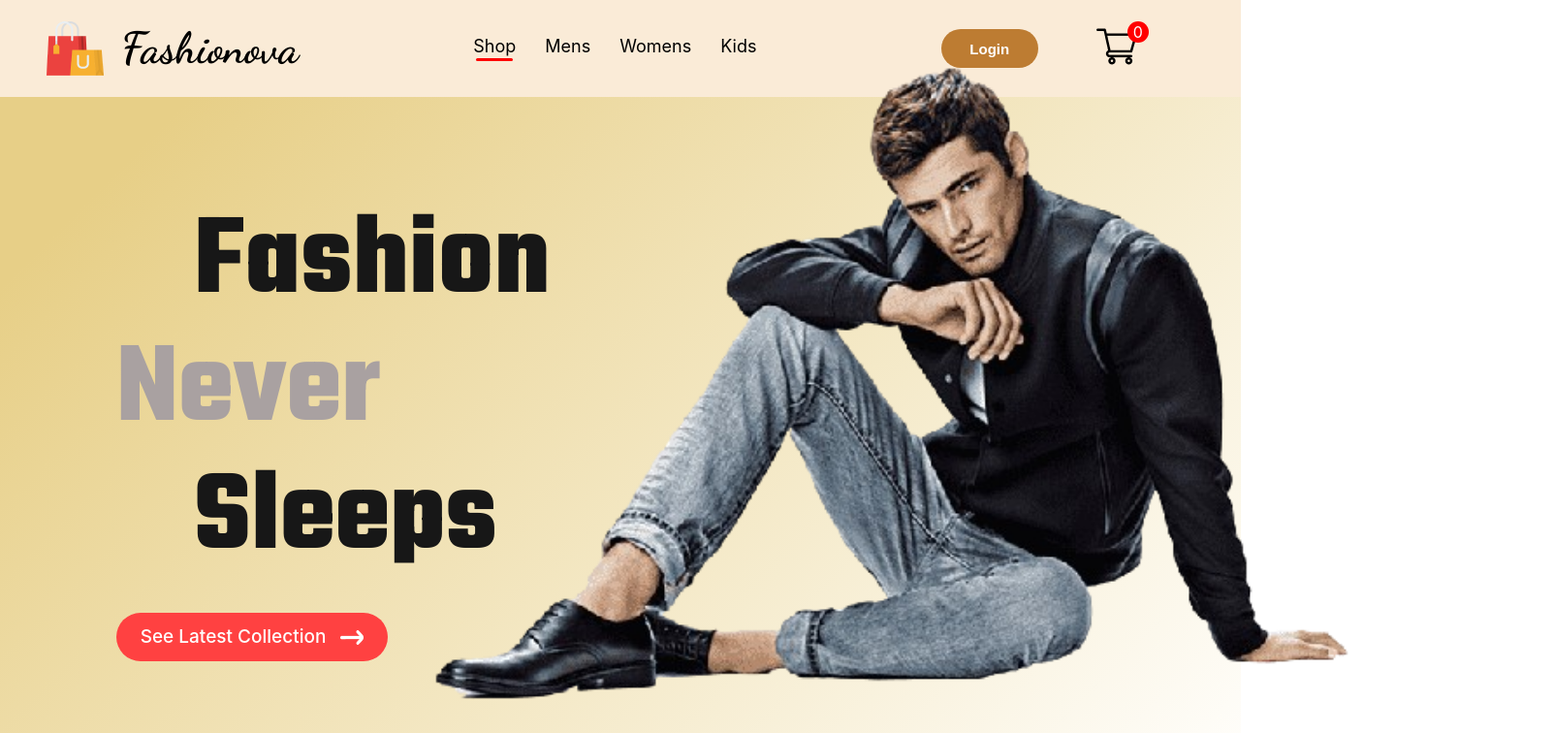
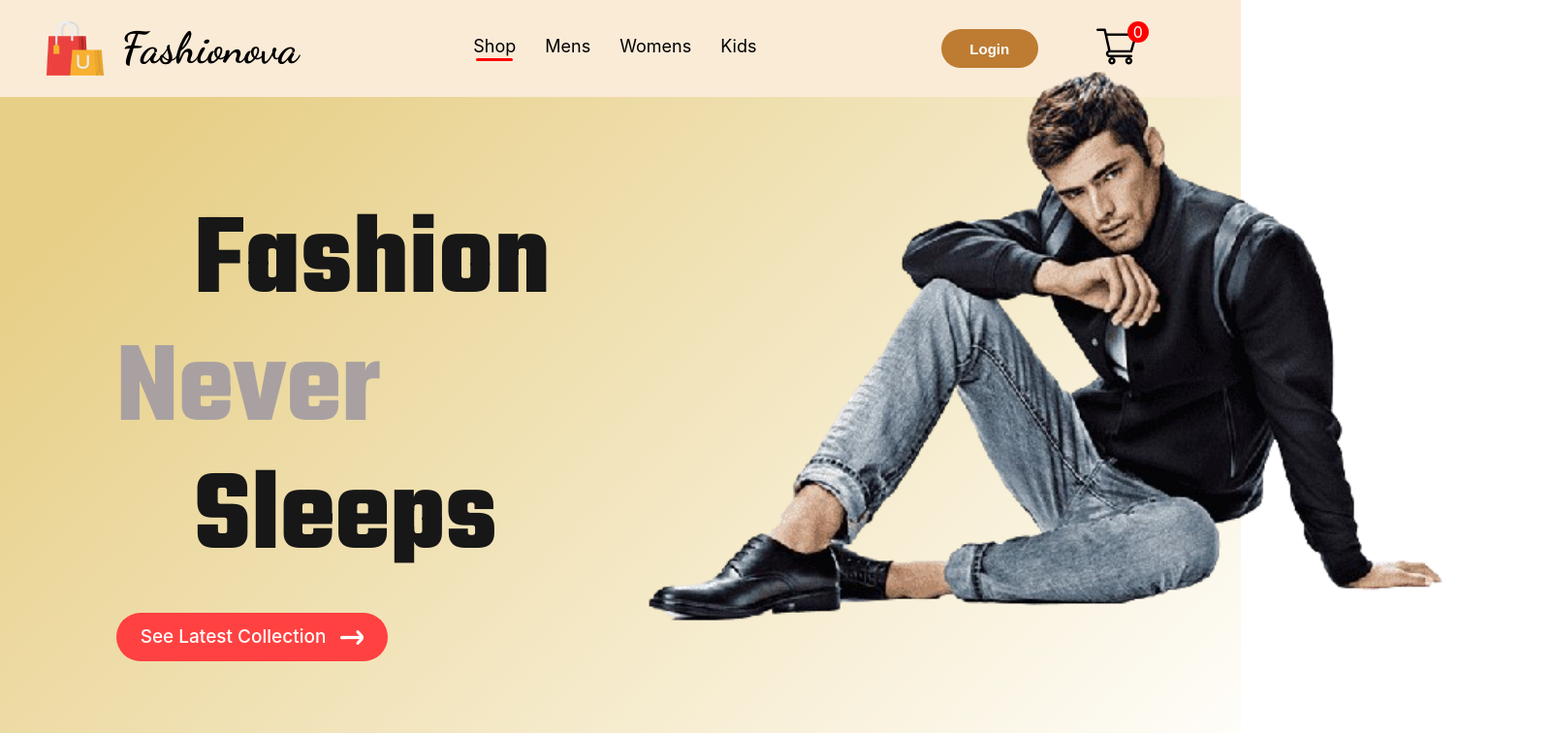
Before and after one commit to Shreeyog-Gaikwad/Fashionova, a React (Create React App) app in the folder frontend/: page / in a window 1280 px wide. Shown: the top 756 px of the page at 97% size, 1603 px wide, since content can reach past the window. Built offline with nearby package versions, Linux system fonts and the light colour scheme.

Commit message:
Hero Component Updated

```diff
--- a/frontend/src/Components/Hero/Hero.css
+++ b/frontend/src/Components/Hero/Hero.css
@@ -49,12 +49,12 @@ a {
 }
 
 .hero-right{
-    width: 55vw;
-    height: 77vh;
+    width: 70vw;
+    height: 67vh;
     flex: 1;
     display:flex ;
-    align-items: center;
-    justify-content: center;
+    align-items:center;
+    justify-content:baseline;
 }
 
 .hero-right img{
```
